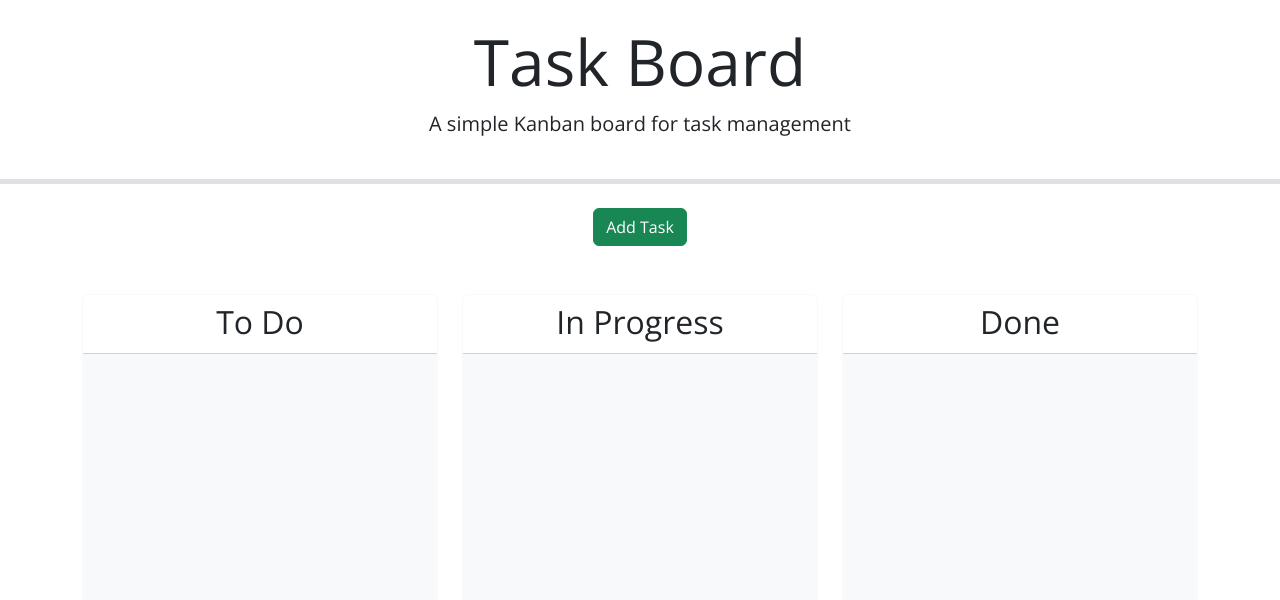
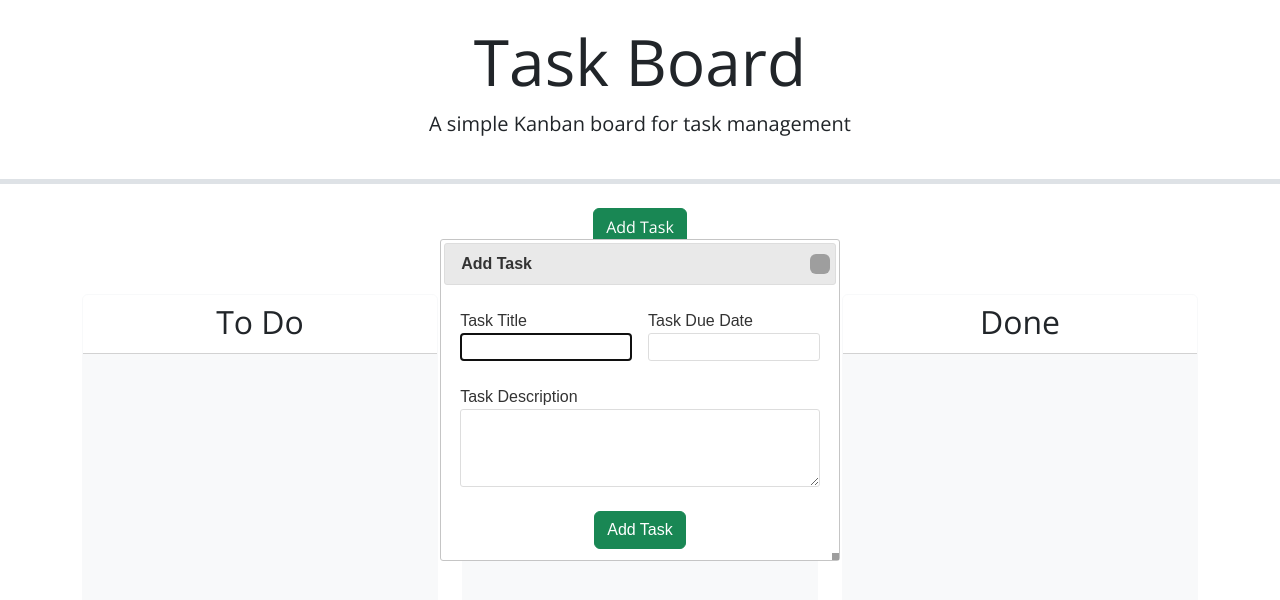
Before and after one commit to illakaya/kanban-board, a plain HTML site: page index.html in a window 1280 px wide. Both pictures are taken after a click on the button "Add Task". Drawn offline with nearby package versions, Linux system fonts and the light colour scheme; grey boxes are pictures that could not be loaded.

Commit message:
Added a dialog box

```diff
--- a/assets/css/style.css
+++ b/assets/css/style.css
@@ -14,3 +14,25 @@ body {
 .task-card:hover {
   cursor: grab;
 }
+
+/* styled the dialog */
+fieldset {
+  display: flex;
+  flex-direction: column;
+  flex-wrap: wrap;
+}
+
+fieldset div {
+  display: flex;
+  flex-wrap: wrap;
+  gap: 16px;
+}
+
+fieldset div label {
+  flex-grow: 1;
+  flex-basis: 110px;
+}
+
+fieldset div label input {
+  width: 100%;
+}
--- a/assets/js/script.js
+++ b/assets/js/script.js
@@ -158,5 +158,35 @@ function handleDrop(event, ui) {
 
 // Todo: when the page loads, render the task list, add event listeners, make lanes droppable, and make the due date field a date picker
 $(document).ready(function () {
+    renderTaskList();
 
+    // add a dialog box that will not auto appear
+    $('#dialog-form').dialog({
+        autoOpen: false,
+        minWidth: 300,
+        width: 400,
+        // open: function() {
+        //     $(this).closest(".ui-dialog")
+        //     .find(".ui-dialog-titlebar-close")
+        //     .removeClass("ui-dialog-titlebar-close")
+        //     .html("<span class='ui-button-icon-primary ui-icon ui-icon-closethick'></span>");
+        // }
+    })
+    // dialog will open when the add task button is clicked on
+    $('#opener').on('click', function() {
+        $('#dialog-form').dialog('open');
+    })
+    $('button.ui-dialog-titlebar-close').addClass('btn ui-icon ui-icon-closethick');
+
+    // add date picker
+    $('#task-date').datepicker({
+        changeMonth: true,
+        changeYear: true,
+    });
+
+    // Make lanes droppable
+    $('.lane').droppable({
+        accept: '.draggable',
+        drop: handleDrop,
+    });
 });
--- a/index.html
+++ b/index.html
@@ -24,9 +24,37 @@
   </header>
   <div class="container">
     <div class="text-center mb-5">
-      <button class="btn btn-success" data-bs-toggle="modal" data-bs-target="#formModal">Add Task</button>
+      <button class="btn btn-success" data-bs-toggle="modal" data-bs-target="#formModal" id="opener">Add Task</button>
     </div>
     <!-- Todo: Create a modal with a form to add tasks -->
+    <div id="dialog-form" title="Add Task">
+      <!-- This is where users will be informed to fill in the form completely -->
+      <p class="validateTips"></p>
+      <form>
+        <fieldset>
+          <div>
+            <label for="task-title">
+              Task Title <br>
+              <input type="text" name="task-title" id="task-title" class="text ui-widget-content ui-corner-all">
+            </label>
+            <label for="task-date">
+              Task Due Date <br>
+              <input type="text" name="task-date" id="task-date" class="text ui-widget-content ui-corner-all">
+            </label>
+          </div>
+          <br>
+          <label for="task-desc">Task Description</label>
+          <textarea name="task-desc" id="task-desc" class="text ui-widget-content ui-corner-all" rows="3"></textarea>
+          <!-- Allow form submission with keyboard without duplicating the dialog button -->
+          <input type="submit" tabindex="-1" style="position:absolute; top:-1000px">
+          <br>
+          <!-- added a button -->
+          <span class="text-center"><input type="submit" value="Add Task" class="btn btn-success"></span>
+        </fieldset>
+      </form>
+    </div>
+
+
 
     <!-- This is where the Task Table is -->
     <div class="row swim-lanes text-center justify-content-between">
```
